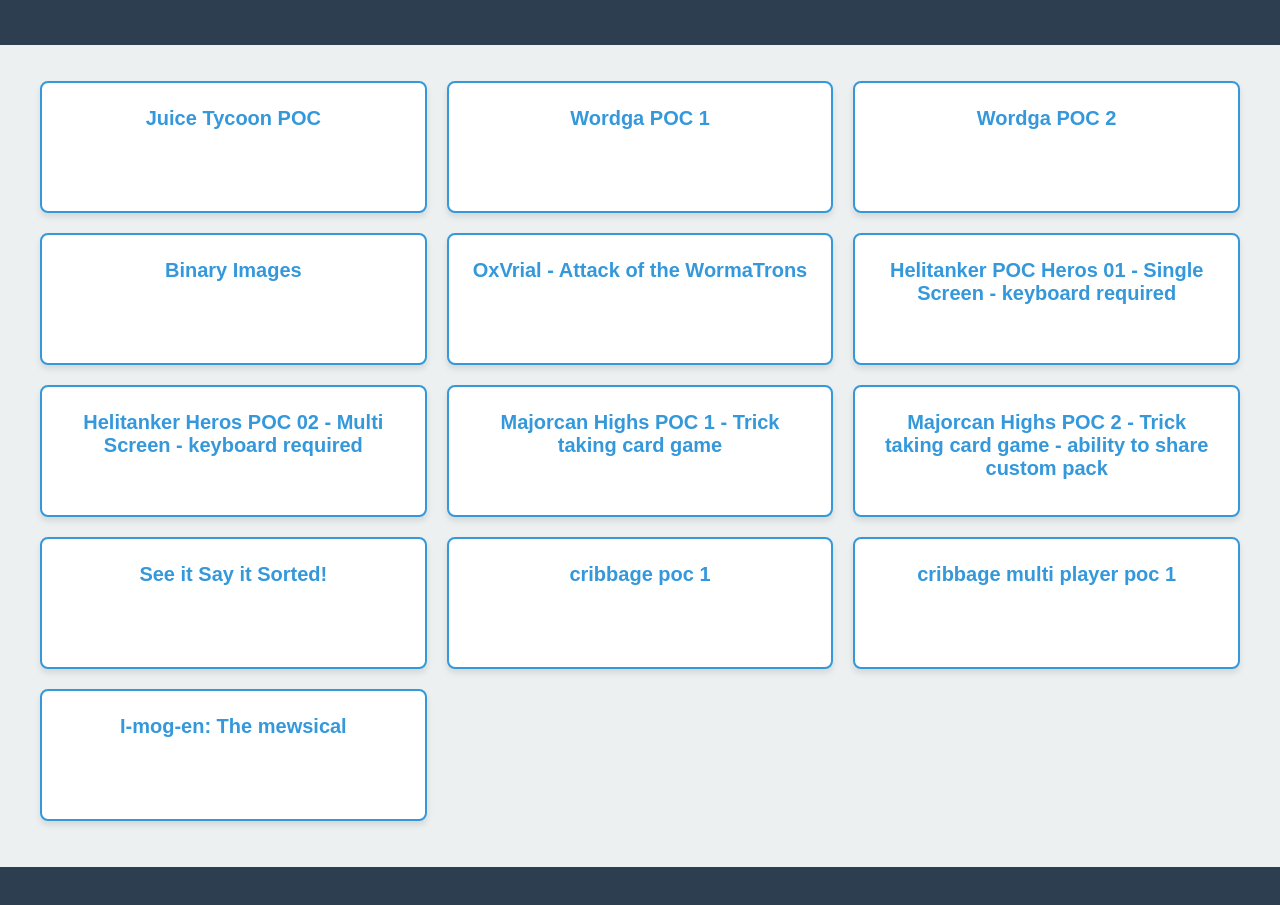
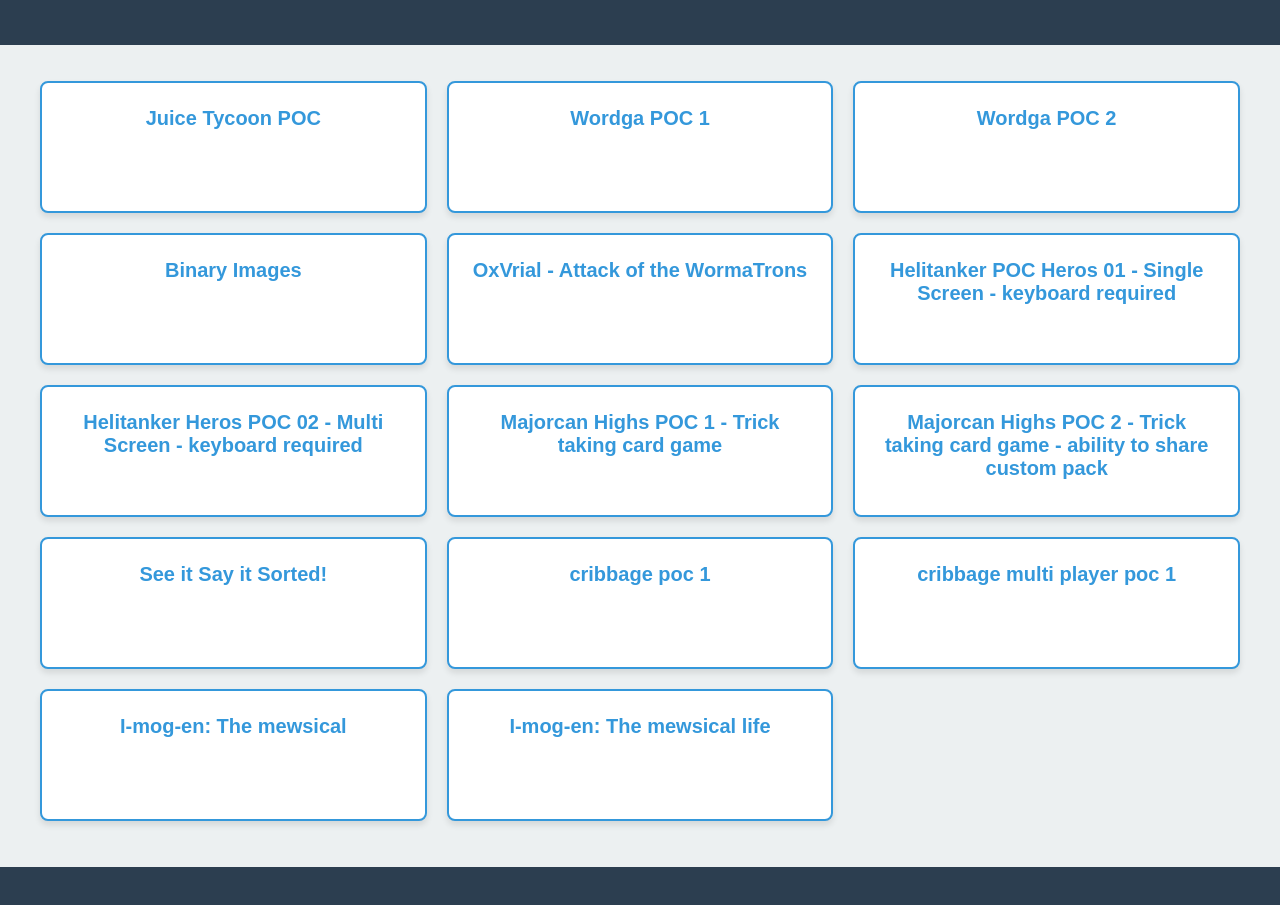
Before and after one commit to joinusinchance/game, a website: page index.html in a window 1280 px wide. Shown: the part 133-1038 px from the top of the page. Drawn offline with Linux system fonts and the light colour scheme.

Commit message:
Update index.html
added mewsical alternative

```diff
--- a/index.html
+++ b/index.html
@@ -57,6 +57,12 @@
             <span class="game-title">I-mog-en: The mewsical</span>
         </a>
 
+        <a href="the_paws_images.html" class="game-card">
+            <span class="game-title">I-mog-en: The mewsical life</span>
+        </a>
+
+
+
     </main>
 
     <footer class="site-footer">
```
